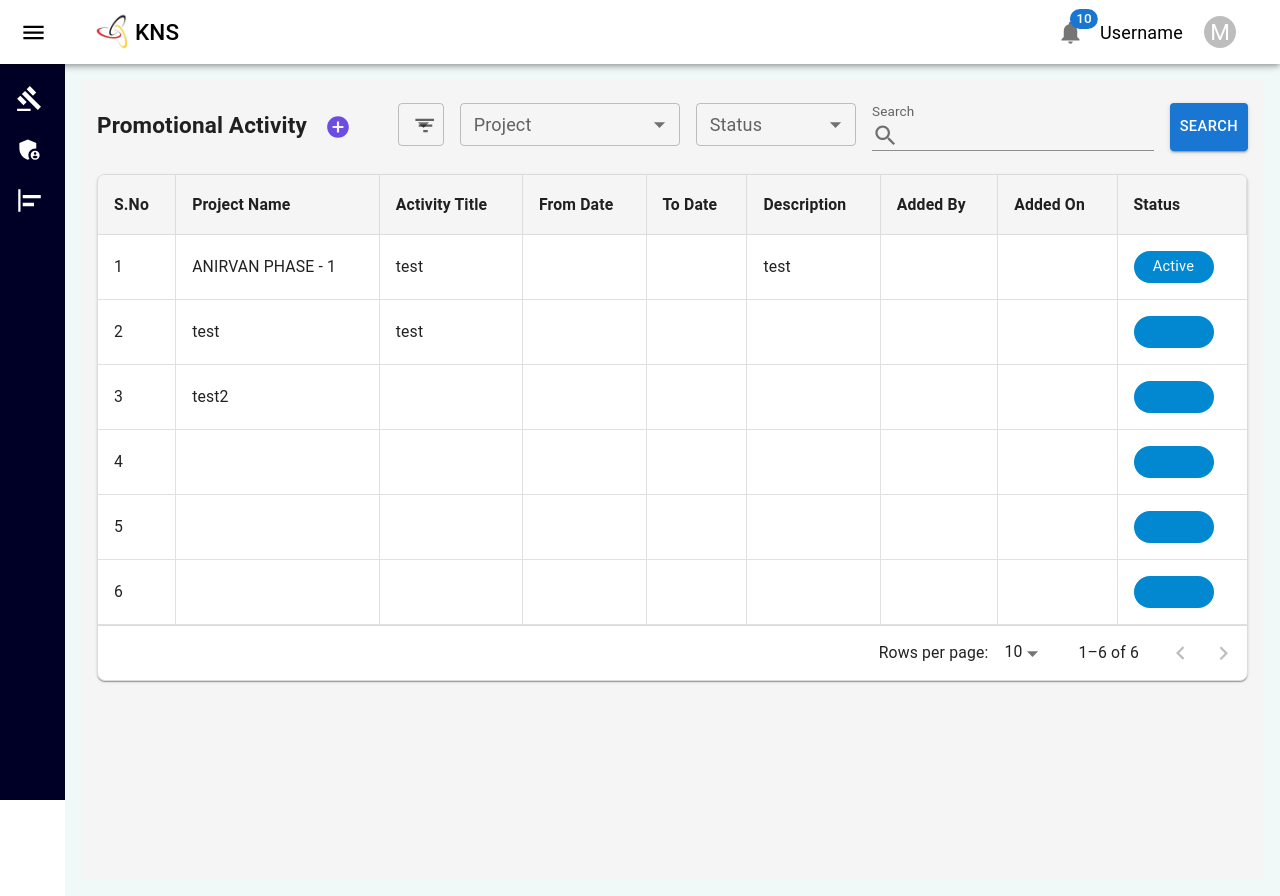
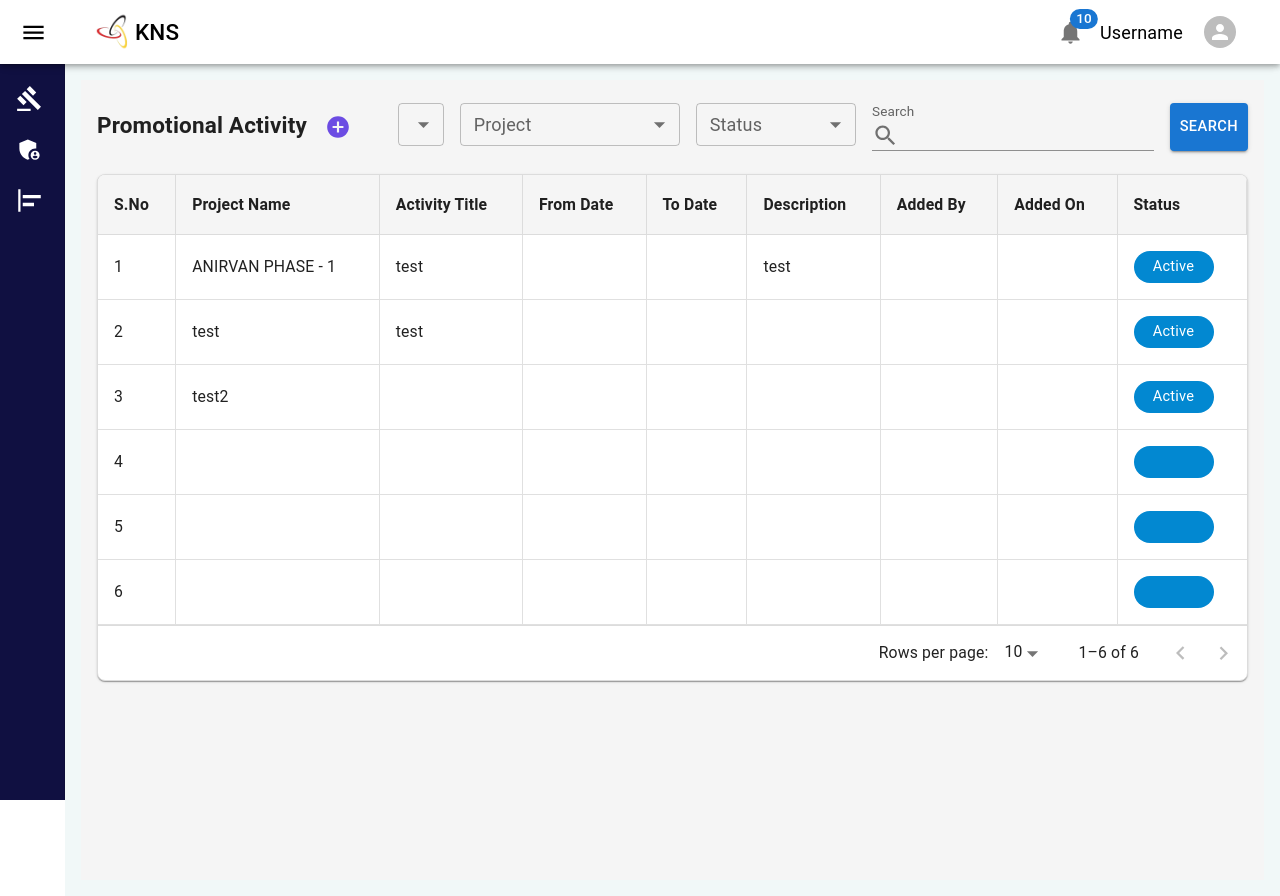
Before and after one commit to harshuharshi222-hash/react-js-project, a React (Vite) app: page / in a window 1280 px wide. Built offline with nearby package versions, Linux system fonts and the light colour scheme.

Commit message:
bgcolor change

```diff
--- a/src/components/profile.jsx
+++ b/src/components/profile.jsx
@@ -36,7 +36,7 @@ export default function AccountMenu() {
             aria-haspopup="true"
             aria-expanded={open ? 'true' : undefined}
           >
-            <Avatar sx={{ width: 32, height: 32 }}>M</Avatar>
+            <Avatar sx={{ width: 32, height: 32 }}></Avatar>
           </IconButton>
         </Tooltip>
       </Box>
--- a/src/components/promotionalt.jsx
+++ b/src/components/promotionalt.jsx
@@ -45,7 +45,7 @@ const rows = [
     description: "",
     addedBy: "",
     addedOn: "",
-    status: "",
+    status: "Active",
   },
   {
     id: 3,
@@ -56,7 +56,7 @@ const rows = [
     description: "",
     addedBy: "",
     addedOn: "",
-    status: "",
+    status: "Active",
   },
   {
     id: 4,
@@ -142,13 +142,17 @@ export default function PromotionalActivity() {
                                  {/* <Divider sx={{mb:3}}/> */}
         <Box sx={{ display: "flex", gap: 2 }}>
             <FormControl size="small" sx={{ minWidth: 20   }}>
-           <InputLabel><FilterListIcon></FilterListIcon></InputLabel>
+           {/* <InputLabel><FilterListIcon></FilterListIcon></InputLabel> */}
+
             <Select label="Project" >
               <MenuItem value="">SL No</MenuItem>
               <MenuItem value="1">PRO</MenuItem>
               <MenuItem value="2">ANi</MenuItem>
             </Select>
           </FormControl>
+
+
+
 
 
 
@@ -177,6 +181,8 @@ export default function PromotionalActivity() {
         id={`${textFieldId}-input`}
         label="Search"
         size="small"
+
+
         slotProps={{
           input: {
             startAdornment: (
--- a/src/components/sideBar.jsx
+++ b/src/components/sideBar.jsx
@@ -199,7 +199,7 @@ export default function MiniDrawer() {
                 </Toolbar>
             </AppBar>
             <Drawer variant="permanent" open={open} sx={{
-                '& .MuiDrawer-paper': { backgroundColor: '#000027' }
+                '& .MuiDrawer-paper': { backgroundColor: '#101041' }
             }}>
                 <DrawerHeader>
 
@@ -209,7 +209,7 @@ export default function MiniDrawer() {
 
 
                 <List
-                    sx={{ width: '100%', maxWidth: 360, bgcolor: '#000027', color: 'white' }}
+                    sx={{ width: '100%', maxWidth: 360, bgcolor: '#101041', color: 'white' }}
                     component="nav"
                     aria-labelledby="nested-list-subheader"
 
```
